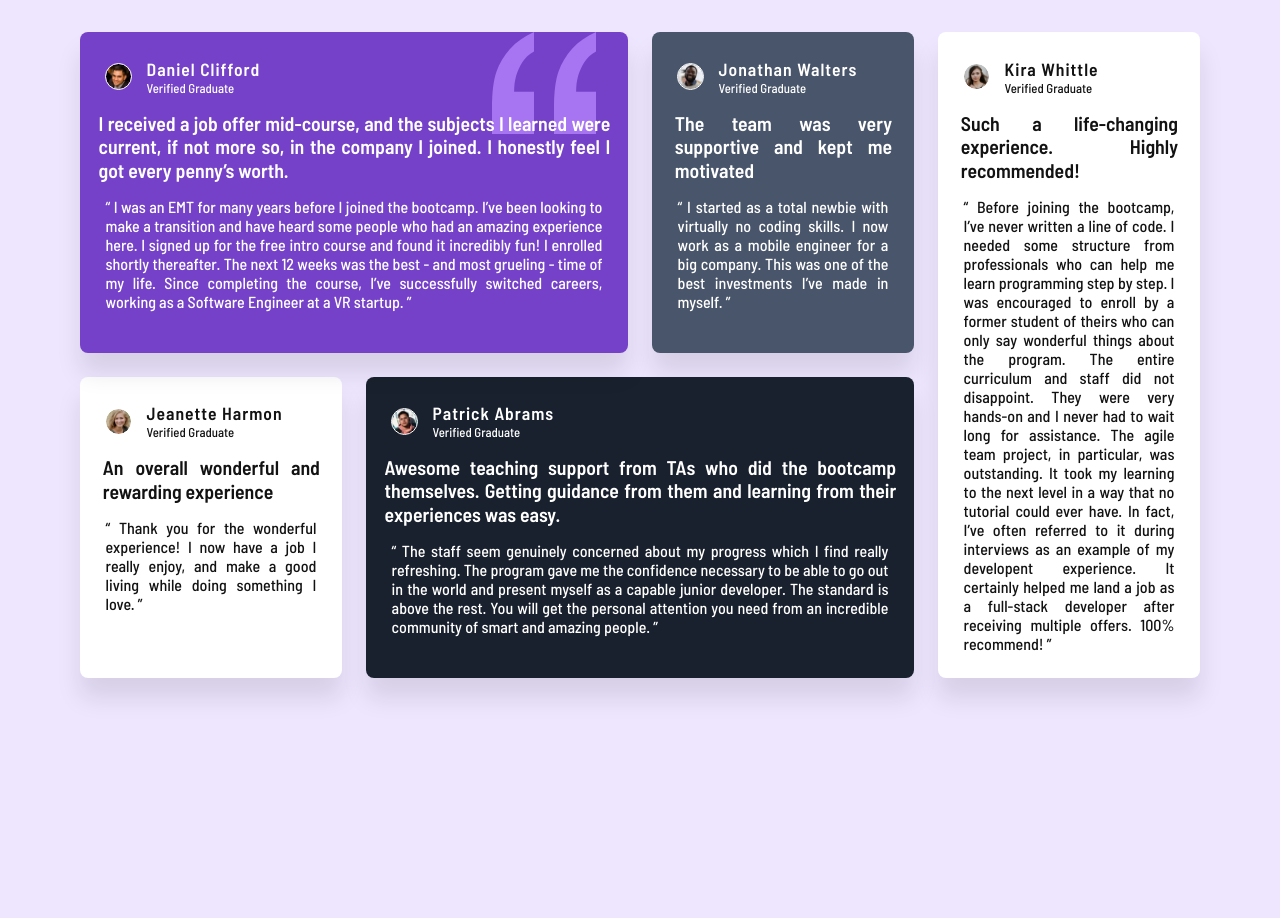
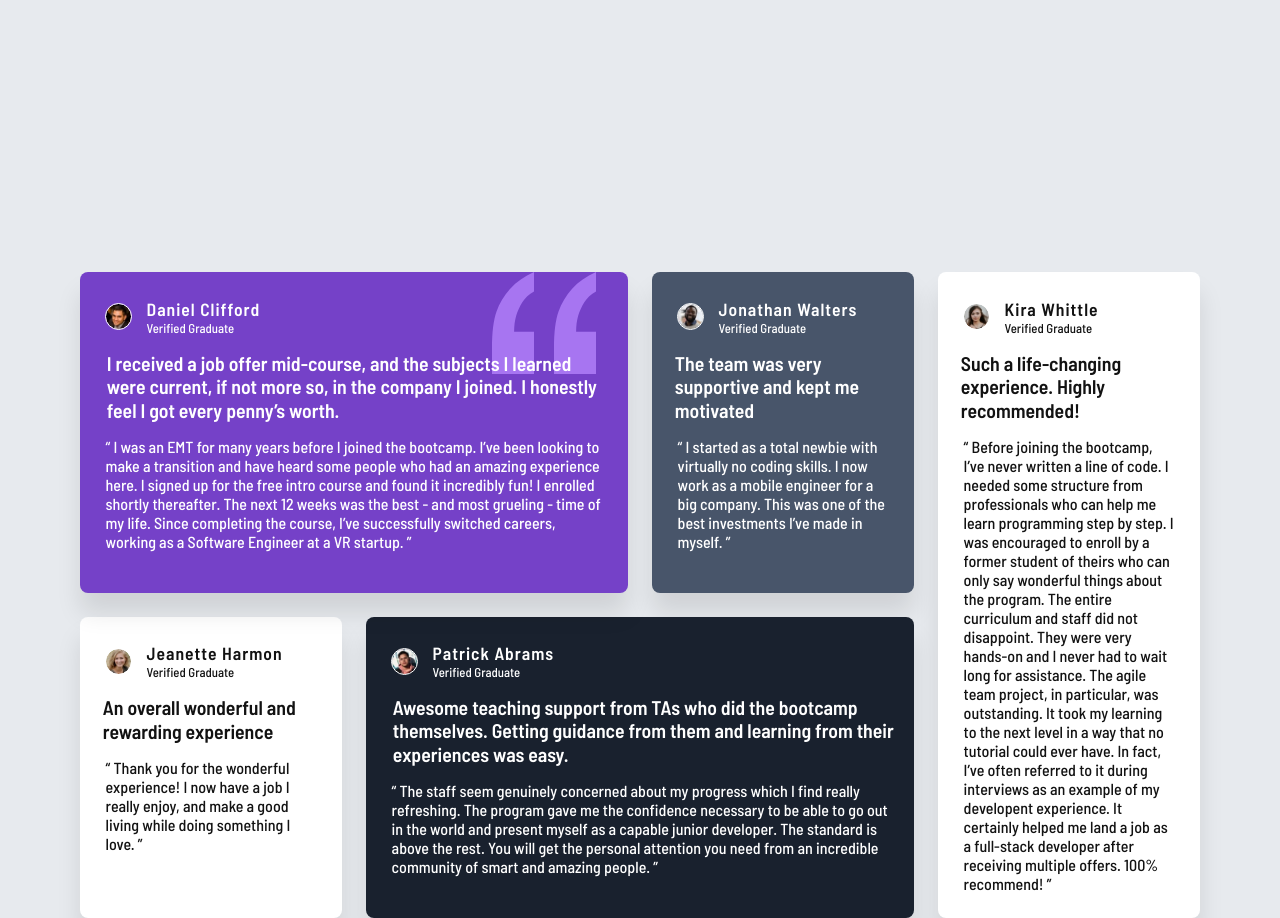
Before and after one commit to Pioneercode1/Testimonials-grid-section, a plain HTML site: page index.html in a window 1280 px wide. Before the commit the page ends 800 px from the top, so only its background shows below. Drawn offline with Linux system fonts and the light colour scheme.

Commit message:
fix issues for center

```diff
--- a/style.css
+++ b/style.css
@@ -65,7 +65,6 @@ body {
     padding: 1.6rem;
     color: var(--white);
     box-shadow: 0 5px 5px rgb(0, 0, 0, 0.1);
-    text-align: justify;
 }
 
 .cards-all p:not(:last-child) {
@@ -141,6 +140,11 @@ body {
 
     body {
         width: clamp(1100px, 100%, 98rem);
+        background-color: var(--grey-100);
+        min-height: 100vh;
+        display: flex;
+        justify-content: center;
+        align-items: center;
     }
 
     .element-container {
@@ -165,6 +169,10 @@ body {
         grid-row: 1;
     }
 
+    .card-daniel-clifford p:not(:last-child) {
+        padding-inline-start: 0.5rem;
+    }
+
     .card-daniel-clifford::before {
         position: absolute;
         content: url(./images/bg-pattern-quotation.svg);
@@ -187,6 +195,10 @@ body {
         grid-row: 2;
     }
 
+    .card-patrick-abrams p:not(:last-child) {
+        padding-inline-start: 0.5rem;
+    }
+
     .card-kira-whittle {
         grid-column: 4;
         grid-row: 1 / span 2;
```
